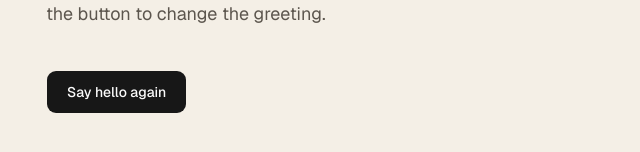
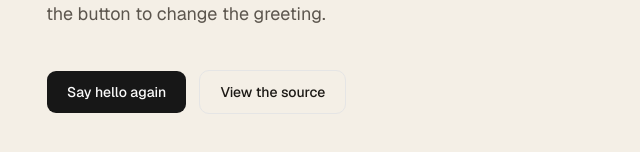
Before and after one commit to kenmau/hello-world-react, a Next.js app: page / in a window 1280 px wide. Shown: the part 434-586 px from the top of the page, without its empty margins (250-890 px from the left). Built offline with nearby package versions, Linux system fonts and the light colour scheme.

Commit message:
Link the app to its GitHub repository.
The home page includes a source link for kenmau/hello-world-react.

Co-authored-by: ken_mau <ken_mau@hotmail.com>

```diff
--- a/src/app/page.tsx
+++ b/src/app/page.tsx
@@ -24,7 +24,7 @@ export default function Home() {
             Press the button to change the greeting.
           </p>
         </div>
-        <div>
+        <div className="flex flex-col gap-3 sm:flex-row">
           <Button
             size="lg"
             className="h-11 px-5"
@@ -32,6 +32,15 @@ export default function Home() {
           >
             Say hello again
           </Button>
+          <Button
+            size="lg"
+            variant="outline"
+            className="h-11 bg-transparent px-5"
+            nativeButton={false}
+            render={<a href="https://github.com/kenmau/hello-world-react" />}
+          >
+            View the source
+          </Button>
         </div>
       </div>
     </main>
```
Also changed, not shown: 1 other file (tests, documents, lock files or other folders).
